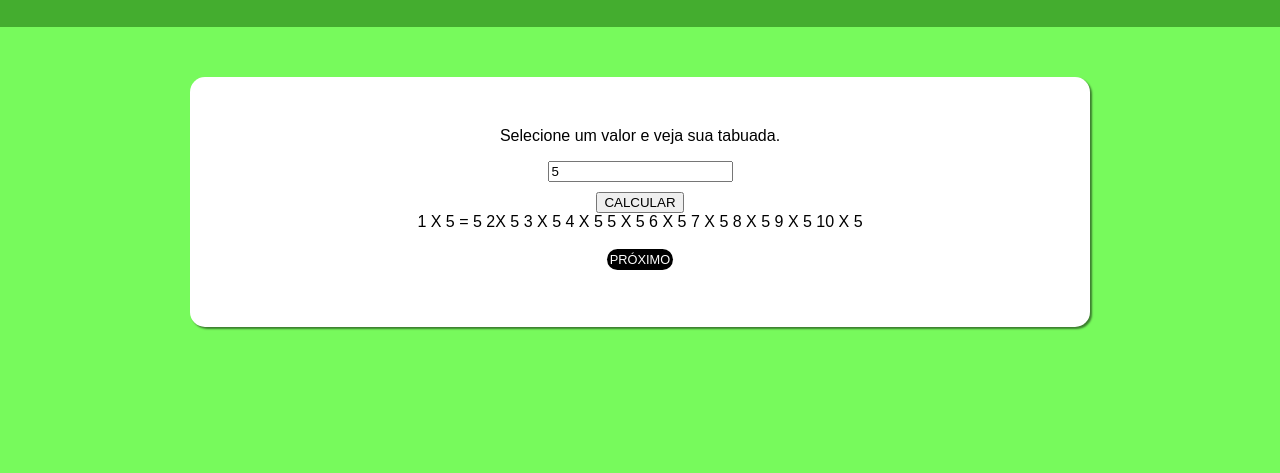
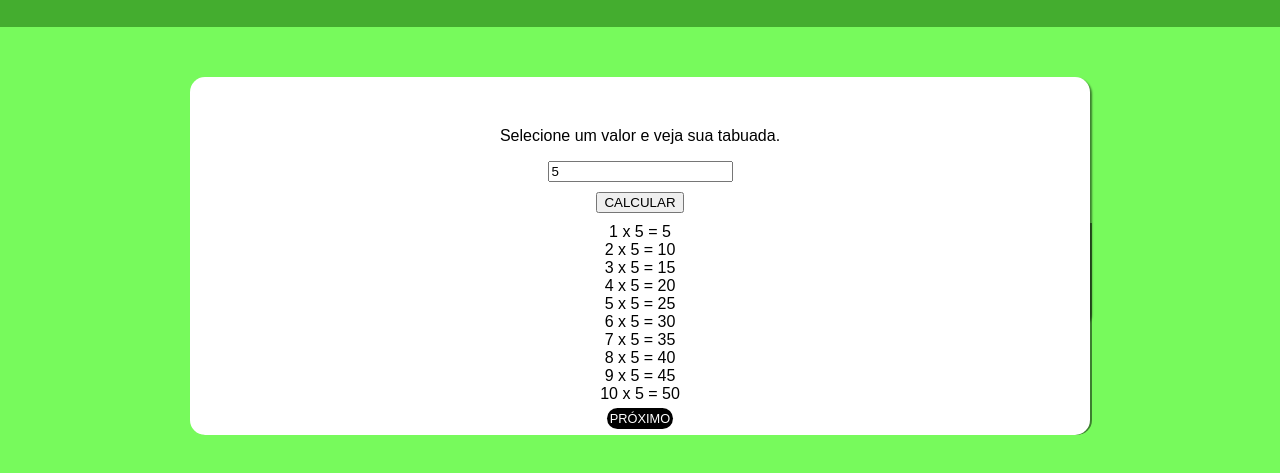
Before and after one commit to guibaumer/EstudosJS, a plain HTML site: page curso Java S/calculator/pg3.html in a window 1280 px wide. Both pictures are taken after typing "5" into the empty fields and a click on the button "CALCULAR". Shown: the part 117-590 px from the top of the page. Drawn offline with Linux system fonts and the light colour scheme.

Commit message:
aprimorei o site

```diff
--- a/curso Java S/calculator/pg3.html
+++ b/curso Java S/calculator/pg3.html
@@ -15,8 +15,20 @@
         <p>Selecione um valor e veja sua tabuada.</p>
         <input type="number" name="" id="inputdois"> <br>
         <input type="button" value="CALCULAR" id="botao" onclick="tabuada()">
-        <div id="resposta2">A tabuada aparecerá aqui...</div>
+    <section>
+        <div id="t1">A tabuada aparecerá aqui...</div>
+        <div id="t2"></div>
+        <div id="t3"></div>
+        <div id="t4"></div>
+        <div id="t5"></div>
+        <div id="t6"></div>
+        <div id="t7"></div>
+        <div id="t8"></div>
+        <div id="t9"></div>
+        <div id="t10"></div>
         <p id="paragrafonext"><a href="pg4.html">PRÓXIMO</a id="linknext2"></p>
+    </section>
+
     </main>
     <script src="script.js"></script>
 </body>
--- a/curso Java S/calculator/script.js
+++ b/curso Java S/calculator/script.js
@@ -8,11 +8,46 @@
 }
 
 function tabuada() {
+    let place1 = document.getElementById("t1")
+    let place2 = document.getElementById("t2")
+    let place3 = document.getElementById("t3")
+    let place4 = document.getElementById("t4")
+    let place5 = document.getElementById("t5")
+    let place6 = document.getElementById("t6")
+    let place7 = document.getElementById("t7")
+    let place8 = document.getElementById("t8")
+    let place9 = document.getElementById("t9")
+    let place10 = document.getElementById("t10")
     let ntabuada = document.getElementById('inputdois')
     let lugardois = document.getElementById('resposta2')
     let n2 = Number(ntabuada.value)
     let respo1 = 1 * n2
+    let respo2 = 2 * n2
+    let respo3 = 3 * n2
+    let respo4 = 4 * n2
+    let respo5 = 5 * n2
+    let respo6 = 6 * n2
+    let respo7 = 7 * n2
+    let respo8 = 8 * n2
+    let respo9 = 9 * n2
+    let respo10 = 10 * n2
 
-    let tabuada = `1 X ${n2} = ${respo1} 2X ${n2} 3 X ${n2} 4 X ${n2} 5 X ${n2} 6 X ${n2} 7 X ${n2} 8 X ${n2} 9 X ${n2} 10 X ${n2}`
-    lugardois.innerHTML = `${tabuada}`
+    place1.innerHTML = `1 x ${n2} = ${respo1}`
+    place2.innerHTML = `2 x ${n2} = ${respo2}`
+    place3.innerHTML = `3 x ${n2} = ${respo3}`
+    place4.innerHTML = `4 x ${n2} = ${respo4}`
+    place5.innerHTML = `5 x ${n2} = ${respo5}`
+    place6.innerHTML = `6 x ${n2} = ${respo6}`
+    place7.innerHTML = `7 x ${n2} = ${respo7}`
+    place8.innerHTML = `8 x ${n2} = ${respo8}`
+    place9.innerHTML = `9 x ${n2} = ${respo9}`
+    place10.innerHTML = `10 x ${n2} = ${respo10}`
+
+
+
+
+
+
+
+
 }
--- a/curso Java S/calculator/style.css
+++ b/curso Java S/calculator/style.css
@@ -42,7 +42,6 @@
     #botao {
         margin-top: 10px;
     }
-
     #comecar {
         margin-top: 55px;
     }
@@ -51,4 +50,16 @@
     }
     #paragrafonext {
        padding-top: 3px;
+       margin-top: 3px;
+       margin-bottom: 3px;
     }
+   section {
+    background-color: white;
+    padding-bottom: 5px;
+    box-shadow: 2px 0px 0px rgba(0, 0, 0, 0.495);
+    border-bottom-right-radius: 15px;
+    border-bottom-left-radius: 15px;
+   }
+    #t1 {
+        margin-top: 10px;
+    }
```
